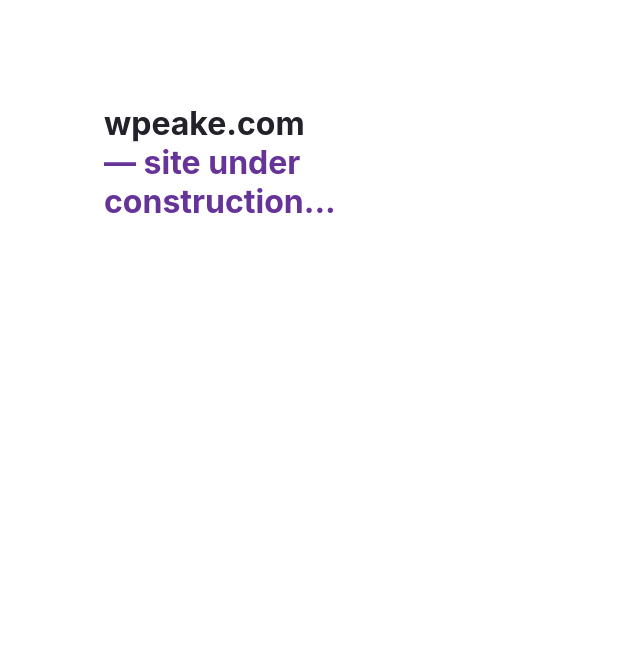
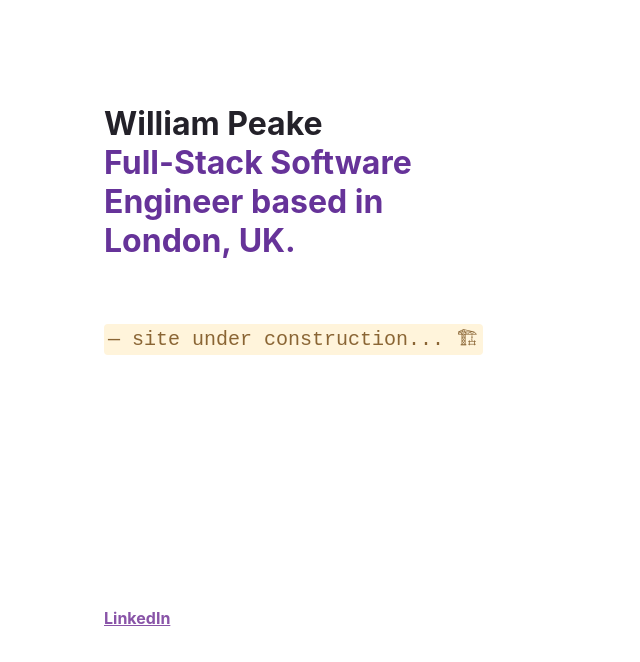
Before and after one commit to wrlpeake/w-peake-dot-com, a Gatsby site: page / in a window 1280 px wide. Shown: the whole page, without its empty margins (0-640 px from the left). Built offline with nearby package versions, Linux system fonts and the light colour scheme; Gatsby itself is replaced by a stand-in of ours.

Commit message:
add LinkedIn link

```diff
--- a/src/pages/index.tsx
+++ b/src/pages/index.tsx
@@ -1,19 +1,25 @@
 import * as React from "react"
 import type { HeadFC, PageProps } from "gatsby"
-import { pageStyles, headingStyles, headingAccentStyles } from "../styles/pageStyles"
+import { pageStyles, headingStyles, headingAccentStyles, paragraphStyles, codeStyles, linkStyle, footerStyles } from "../styles/pageStyles"
 
 const IndexPage: React.FC<PageProps> = () => {
   return (
     <main style={pageStyles}>
       <h1 style={headingStyles}>
-        wpeake.com
+        William Peake
         <br />
-        <span style={headingAccentStyles}>— site under construction...</span>
+        <span style={headingAccentStyles}>Full-Stack Software Engineer based in London, UK.</span>
       </h1>
+      <p style={paragraphStyles}>
+          <code style={codeStyles}>— site under construction... 🏗</code>
+      </p>
+      <footer style={footerStyles}>
+        <a style={linkStyle} href="https://www.linkedin.com/in/william-peake-270189141">LinkedIn</a>
+      </footer>
     </main>
   )
 }
 
 export default IndexPage
 
-export const Head: HeadFC = () => <title>Home Page</title>
+export const Head: HeadFC = () => <title>wpeake.com</title>
--- a/src/styles/pageStyles.tsx
+++ b/src/styles/pageStyles.tsx
@@ -1,7 +1,10 @@
+import { fixedImageSizes } from "gatsby-plugin-image/dist/src/image-utils";
+
 export const pageStyles = {
   color: "#232129",
   padding: 96,
   fontFamily: "-apple-system, Roboto, sans-serif, serif",
+  height: 100-30,
 };
 export const headingStyles = {
   marginTop: 0,
@@ -11,46 +14,49 @@
 export const headingAccentStyles = {
   color: "#663399",
 };
-const paragraphStyles = {
+export const paragraphStyles = {
   marginBottom: 48,
 };
-const codeStyles = {
+export const codeStyles = {
   color: "#8A6534",
   padding: 4,
   backgroundColor: "#FFF4DB",
   fontSize: "1.25rem",
   borderRadius: 4,
 };
-const listStyles = {
+export const listStyles = {
   marginBottom: 96,
   paddingLeft: 0,
 };
-const doclistStyles = {
+export const doclistStyles = {
   paddingLeft: 0,
 };
-const listItemStyles = {
+export const listItemStyles = {
   fontWeight: 300,
   fontSize: 24,
   maxWidth: 560,
   marginBottom: 30,
 };
-const linkStyle = {
+export const linkStyle = {
   color: "#8954A8",
   fontWeight: "bold",
   fontSize: 16,
   verticalAlign: "5%",
 };
-const docLinkStyle = {
+export const docLinkStyle = {
   ...linkStyle,
   listStyleType: "none",
   display: `inline-block`,
   marginBottom: 24,
   marginRight: 12,
 };
-const descriptionStyle = {
+export const descriptionStyle = {
   color: "#232129",
   fontSize: 14,
   marginTop: 10,
   marginBottom: 0,
   lineHeight: 1.25,
 };
+export const footerStyles = {
+  marginTop: 250,
+};
```
